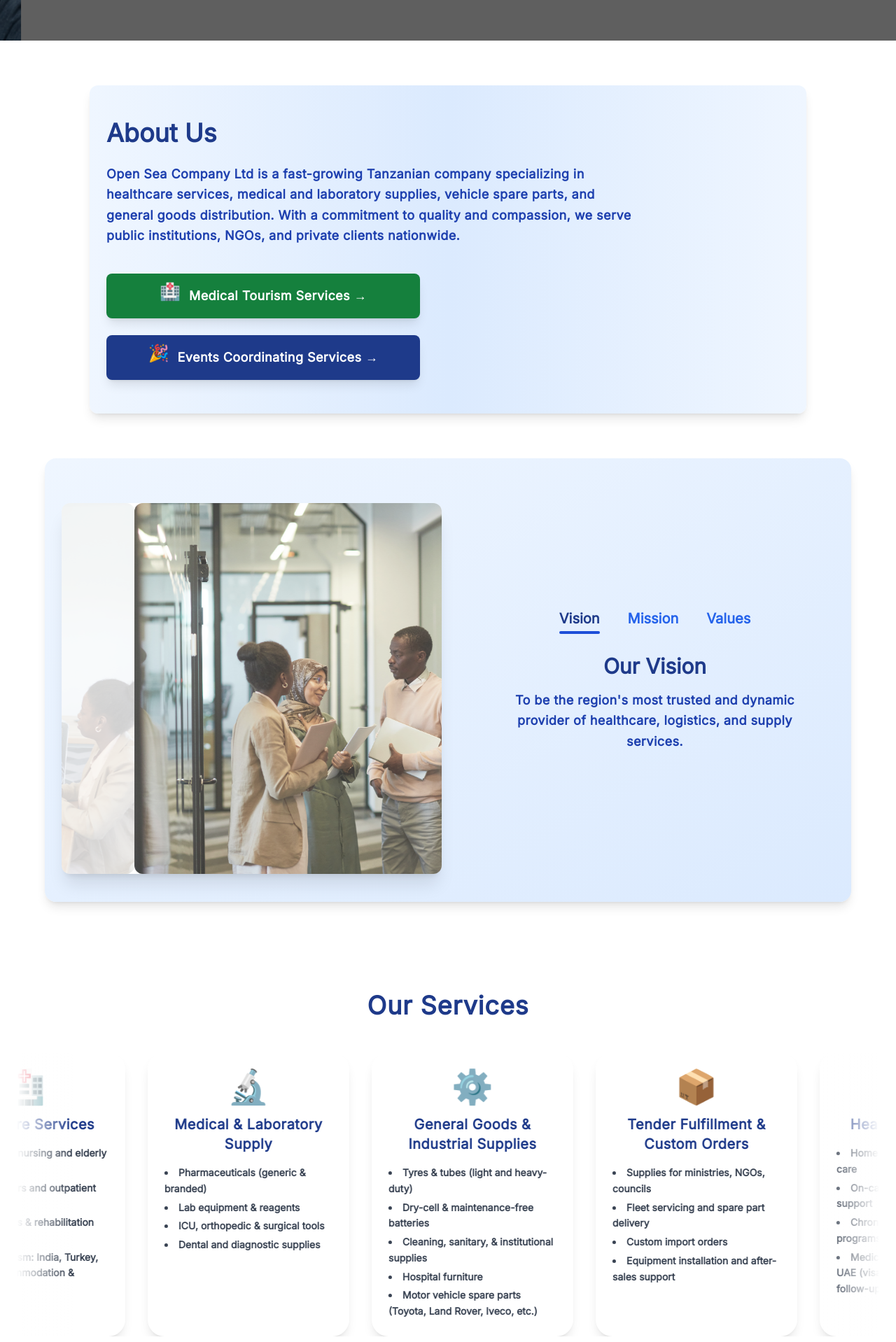
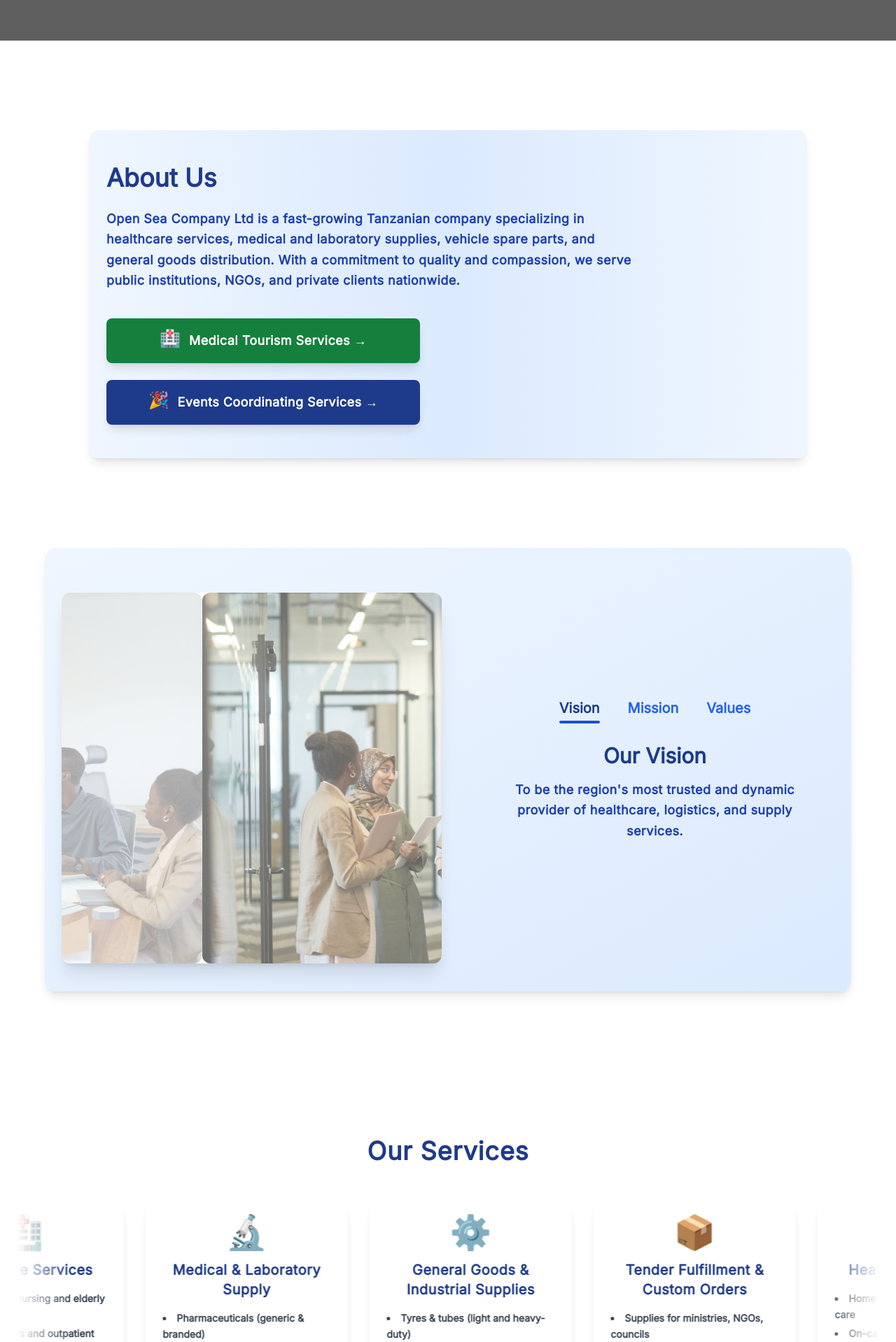
Before and after one commit to nshobairwe/vueProject-Tailwind-primeicon, a Vue app: page / in a window 1280 px wide. Shown: the part 742-2660 px from the top of the page at 70% size. Built offline with nearby package versions, Linux system fonts and the light colour scheme; grey boxes are pictures that could not be loaded.

Commit message:
enhancement ourservice

```diff
--- a/src/components/AboutUs.vue
+++ b/src/components/AboutUs.vue
@@ -1,16 +1,15 @@
 <script setup>
 import { ref } from 'vue'
 import MedicalTourism from "./MedicalTourism.vue"
-
 const showMedical = ref(false)
-
 function toggleMedical() {
   showMedical.value = !showMedical.value
 }
 </script>
+
 <template>
   <section
-    class="flex flex-col md:flex-row bg-gradient-to-r from-blue-50 via-blue-100 to-blue-50 items-center justify-center gap-8 my-16 px-6 py-12 rounded-xl shadow-lg max-w-5xl mx-auto"
+    class="flex flex-col md:flex-row bg-gradient-to-r from-blue-50 via-blue-100 to-blue-50 items-center justify-center gap-8 mt-28 md:mt-32 px-6 py-12 rounded-xl shadow-lg max-w-5xl mx-auto"
   >
     <div class="w-full text-center md:text-left">
       <h2
--- a/src/components/OurServices.vue
+++ b/src/components/OurServices.vue
@@ -1,5 +1,5 @@
 <template>
-  <section class="max-w-screen-xl mx-auto py-20 px-6">
+  <section class="max-w-screen-xl mx-auto py-20 px-6 mt-27 md:mt-32">
     <h2
       class="text-4xl font-extrabold text-blue-900 text-center mb-12 tracking-wide"
     >
@@ -107,9 +107,9 @@
       "Equipment installation and after-sales support",
     ],
   },
-]
+];
 
-const icons = ["🏥", "🔬", "⚙️", "📦"]
+const icons = ["🏥", "🔬", "⚙️", "📦"];
 </script>
 
 <style scoped>
--- a/src/components/Vision.vue
+++ b/src/components/Vision.vue
@@ -24,7 +24,7 @@
 
 <template>
   <div
-    class="flex flex-col md:flex-row bg-gradient-to-br from-blue-50 to-blue-100 items-center justify-center gap-12 my-12 py-10 px-6 rounded-2xl shadow-lg max-w-6xl mx-auto"
+    class="flex flex-col md:flex-row bg-gradient-to-br from-blue-50 to-blue-100 items-center justify-center gap-12 my-12 py-10 px-6 rounded-2xl shadow-lg max-w-6xl mx-auto mt-28 md:mt-32"
   >
     <!-- Image Container -->
     <div
```
